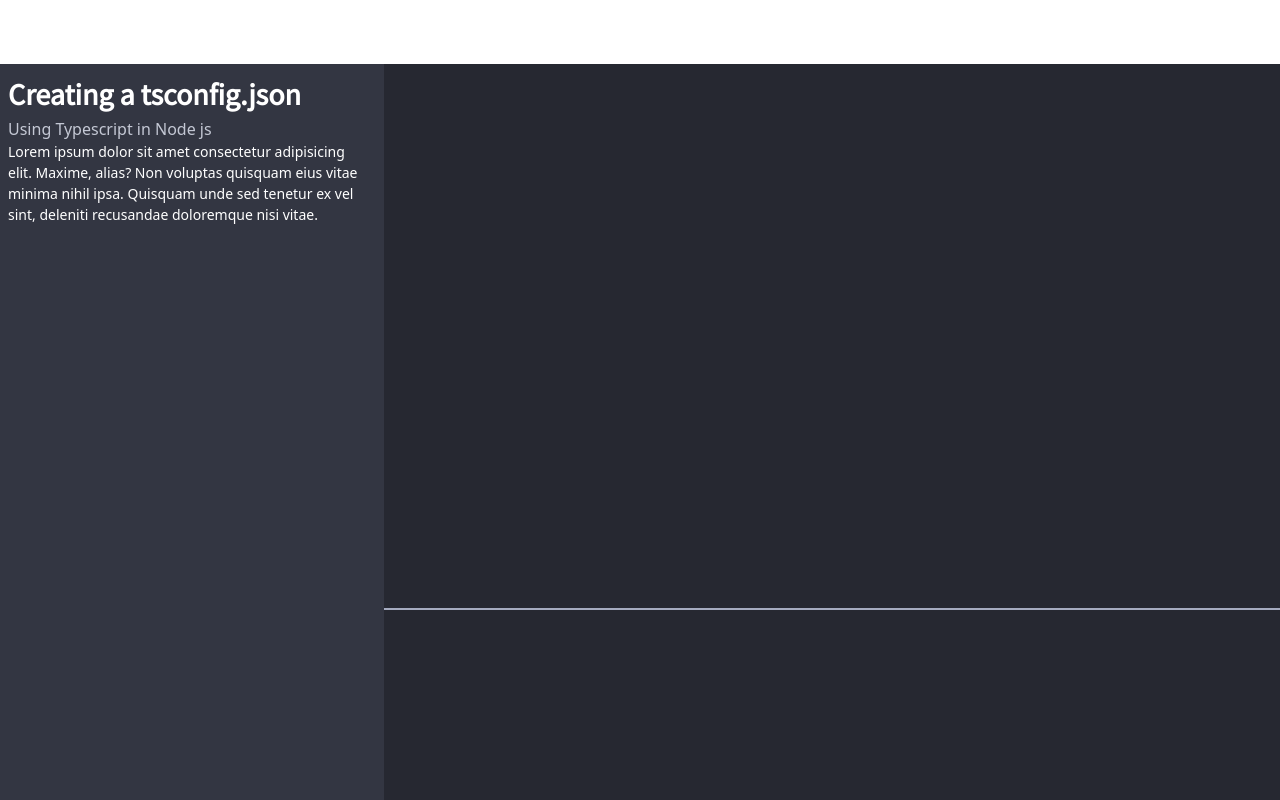
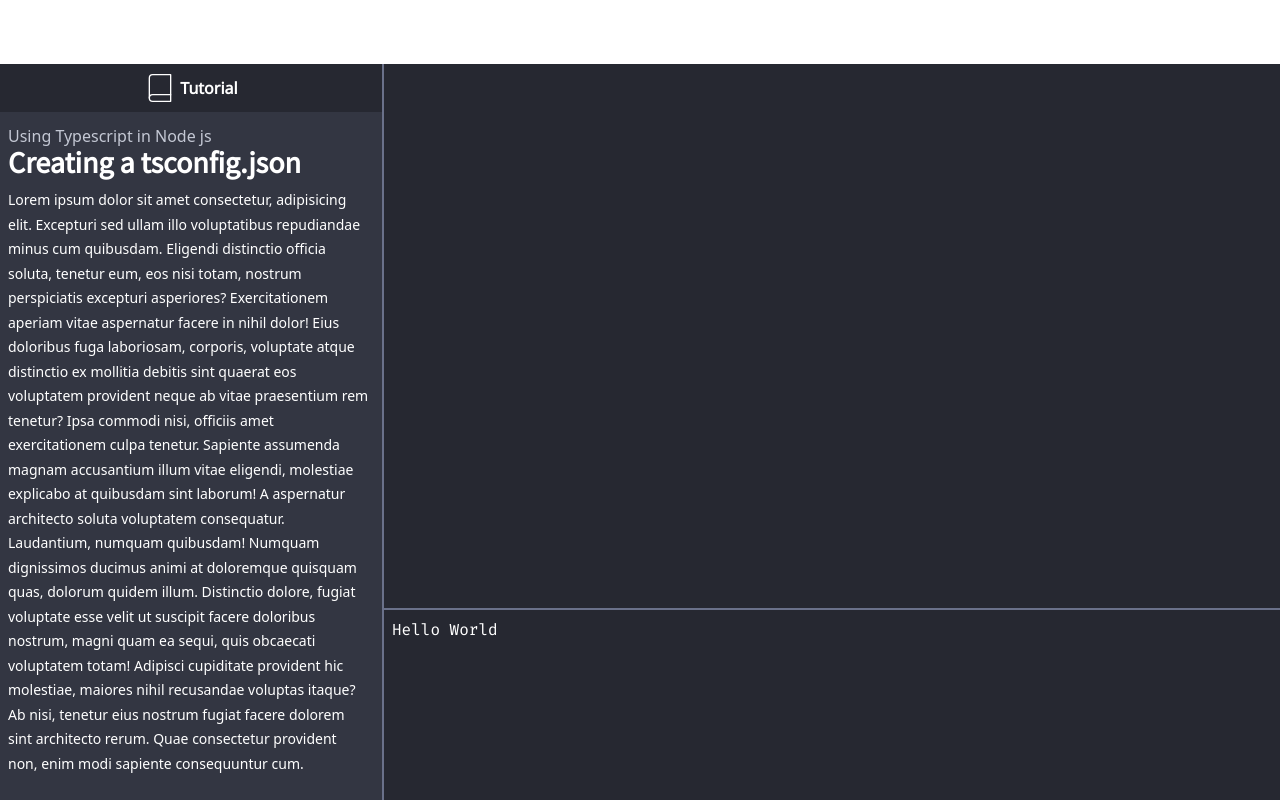
Before and after one commit to Alien10123/Coddem, a SvelteKit app: page /courses/1 in a window 1280 px wide. Built offline with nearby package versions, Linux system fonts and the light colour scheme.

Commit message:
Made learning tab look good. Added font for code.

```diff
--- a/src/routes/courses/[id]/+page.svelte
+++ b/src/routes/courses/[id]/+page.svelte
@@ -1,14 +1,44 @@
 <div class="w-screen h-screen bg-slate-1000">
-    <div class="w-screen bg-white h-8"></div>
-    <div class="flex w-screen h-[calc(100vh-64px)]">
-        <div class="w-14 h-full bg-slate-900">
-            <h1 class="font-sourceSans text-white text-2xl font-semibold ml-2 mt-2">Creating a tsconfig.json</h1>
-            <h3 class="text-xs text-gray-200 ml-2">Using Typescript in Node js</h3>
-            <p class="text-sm ml-2 text-white w-[45ch]">Lorem ipsum dolor sit amet consectetur adipisicing elit. Maxime, alias? Non voluptas quisquam eius vitae minima nihil ipsa. Quisquam unde sed tenetur ex vel sint, deleniti recusandae doloremque nisi vitae.</p>
-        </div>
-        <div class="grow h-full flex flex-col">
-            <div class="grow w-full min-h-[10%]"></div>
-            <div class="h-12 border-t-2 border-slate-300"></div>
-        </div>
-    </div>
+	<div class="w-screen bg-white h-8" />
+	<div class="flex w-screen h-[calc(100vh-64px)]">
+		<div class="w-14 h-full bg-slate-900 border-r-2 border-slate-500">
+			<div class="bg-slate-1000 h-7 w-full flex justify-center place-items-center gap-1">
+				<svg
+					xmlns="http://www.w3.org/2000/svg"
+					width="32"
+					height="32"
+					viewBox="0 0 24 24"
+					fill="none"
+					stroke="white"
+					stroke-width="1"
+					stroke-linecap="round"
+					stroke-linejoin="round"
+					class="feather feather-book"
+					><path d="M4 19.5A2.5 2.5 0 0 1 6.5 17H20" /><path
+						d="M6.5 2H20v20H6.5A2.5 2.5 0 0 1 4 19.5v-15A2.5 2.5 0 0 1 6.5 2z"
+					/></svg
+				>
+                <h2 class="font-notoSans text-white font-bold">Tutorial</h2>
+			</div>
+            <h3 class="text-xs text-gray-200 ml-2 mt-3">Using Typescript in Node js</h3>
+			<h1 class="font-sourceSans text-white text-2xl font-semibold ml-2 leading-7">
+				Creating a tsconfig.json
+			</h1>
+            <div class="prose prose-invert">
+                <p class="text-sm ml-2 text-white w-[45ch] mt-3">
+                    Lorem ipsum dolor sit amet consectetur, adipisicing elit. Excepturi sed ullam illo voluptatibus repudiandae minus cum quibusdam. Eligendi distinctio officia soluta, tenetur eum, eos nisi totam, nostrum perspiciatis excepturi asperiores?
+                    Exercitationem aperiam vitae aspernatur facere in nihil dolor! Eius doloribus fuga laboriosam, corporis, voluptate atque distinctio ex mollitia debitis sint quaerat eos voluptatem provident neque ab vitae praesentium rem tenetur?
+                    Ipsa commodi nisi, officiis amet exercitationem culpa tenetur. Sapiente assumenda magnam accusantium illum vitae eligendi, molestiae explicabo at quibusdam sint laborum! A aspernatur architecto soluta voluptatem consequatur. Laudantium, numquam quibusdam!
+                    Numquam dignissimos ducimus animi at doloremque quisquam quas, dolorum quidem illum. Distinctio dolore, fugiat voluptate esse velit ut suscipit facere doloribus nostrum, magni quam ea sequi, quis obcaecati voluptatem totam!
+                    Adipisci cupiditate provident hic molestiae, maiores nihil recusandae voluptas itaque? Ab nisi, tenetur eius nostrum fugiat facere dolorem sint architecto rerum. Quae consectetur provident non, enim modi sapiente consequuntur cum.
+                </p>
+            </div>
+		</div>
+		<div class="grow h-full flex flex-col">
+			<div class="grow w-full min-h-[10%]" />
+			<div class="h-12 border-t-2 border-slate-500">
+				<p class="text-md text-white font-code ml-2 mt-2">Hello World</p>
+			</div>
+		</div>
+	</div>
 </div>
--- a/tailwind.config.cjs
+++ b/tailwind.config.cjs
@@ -169,6 +169,17 @@ module.exports = {
 					'"Segoe UI Emoji"',
 					'"Segoe UI Symbol"',
 					'"Noto Color Emoji"',
+				],
+				code: [
+					'"Fira Code"',
+					'ui-monospace',
+					'SFMono-Regular',
+					'Menlo',
+					'Monaco',
+					'Consolas',
+					'"Liberation Mono"',
+					'"Courier New"',
+					'monospace',
 				]
 			},
 			screens: {
```
